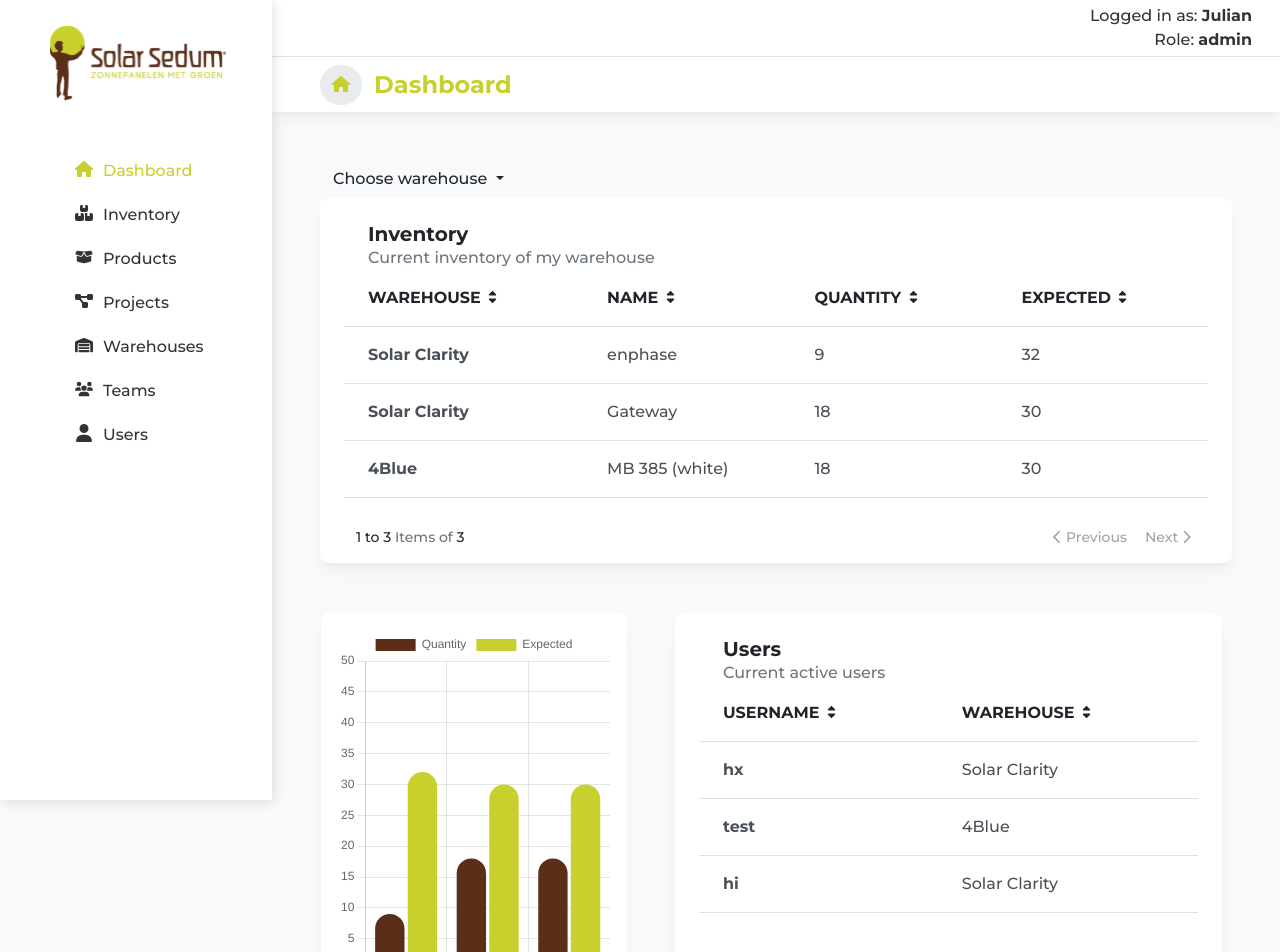
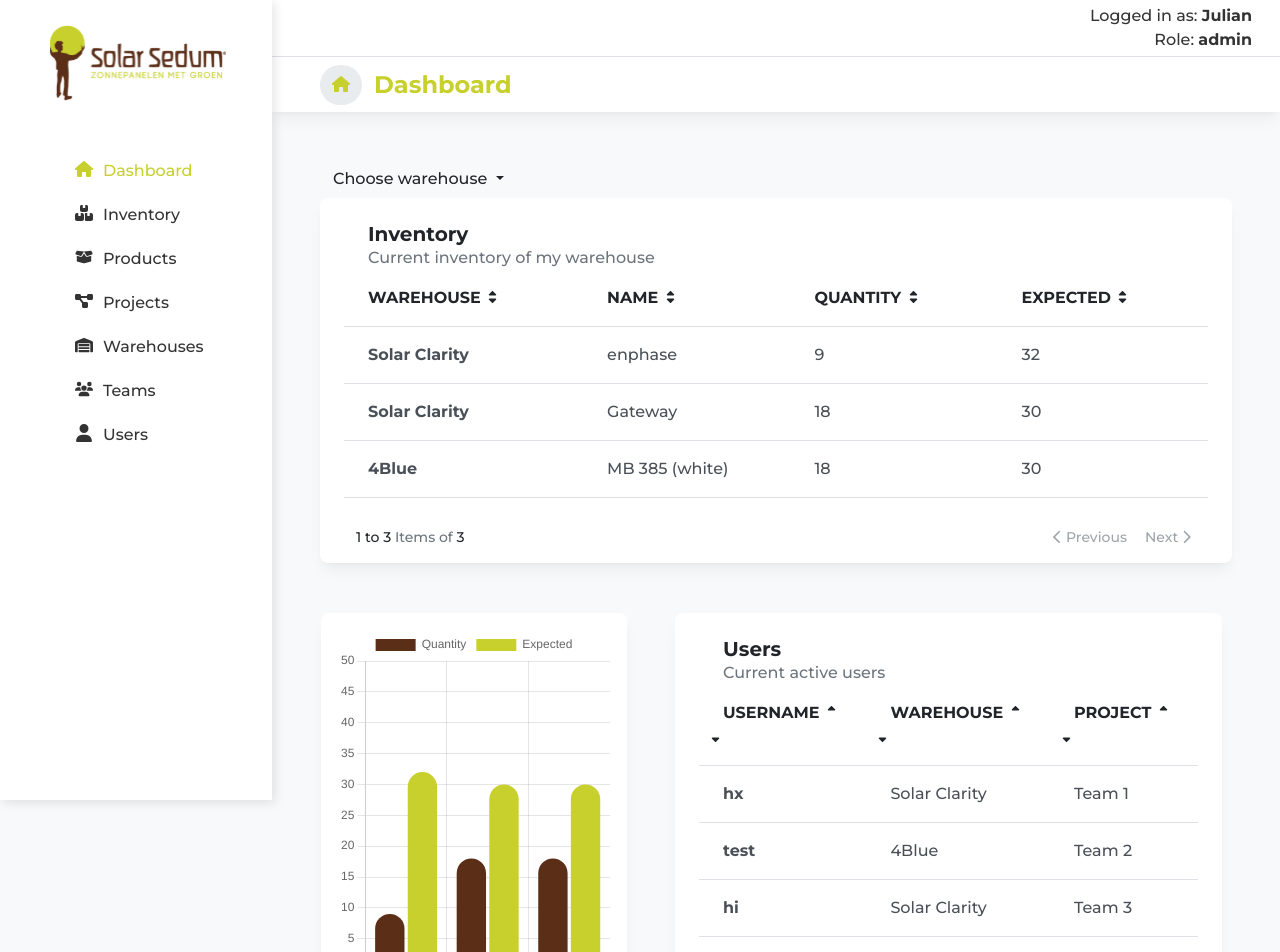
Before and after one commit to timknops/project-ewa, a Vue app in the folder front-end/: page /#/dashboard in a window 1280 px wide. Shown: the top 952 px of the page. Built offline with nearby package versions, Linux system fonts and the light colour scheme.

Commit message:
added projects in user table

```diff
--- a/front-end/src/components/Dashboard.vue
+++ b/front-end/src/components/Dashboard.vue
@@ -91,14 +91,17 @@ export default {
         {
           Username: "hx",
           Warehouse: "Solar Clarity",
+          Project: "Team 1"
         },
         {
           Username: "test",
           Warehouse: "4Blue",
+          Project: "Team 2"
         },
         {
           Username: "hi",
           Warehouse: "Solar Clarity",
+          Project: "Team 3"
         },
 
       ],
```
